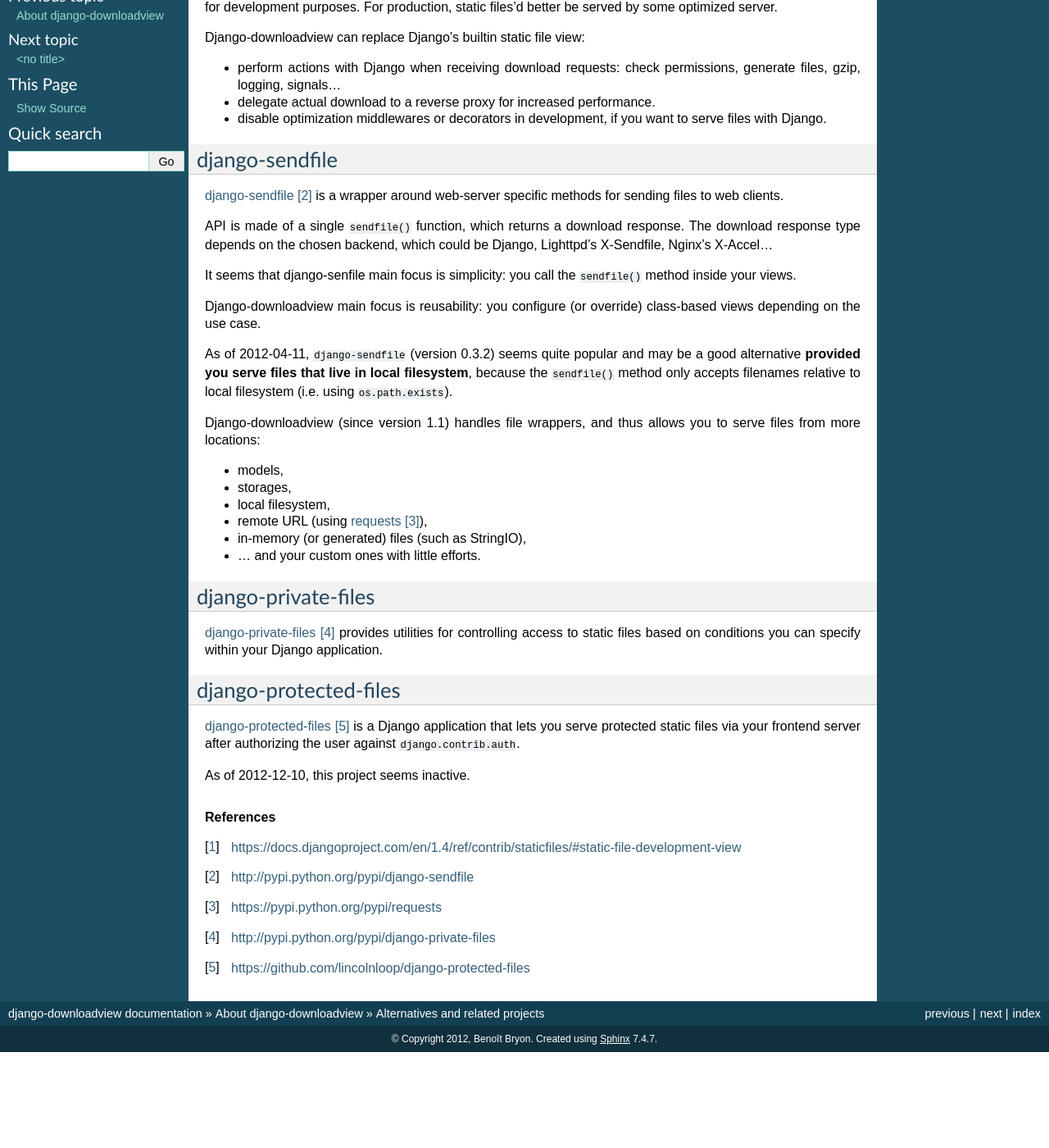
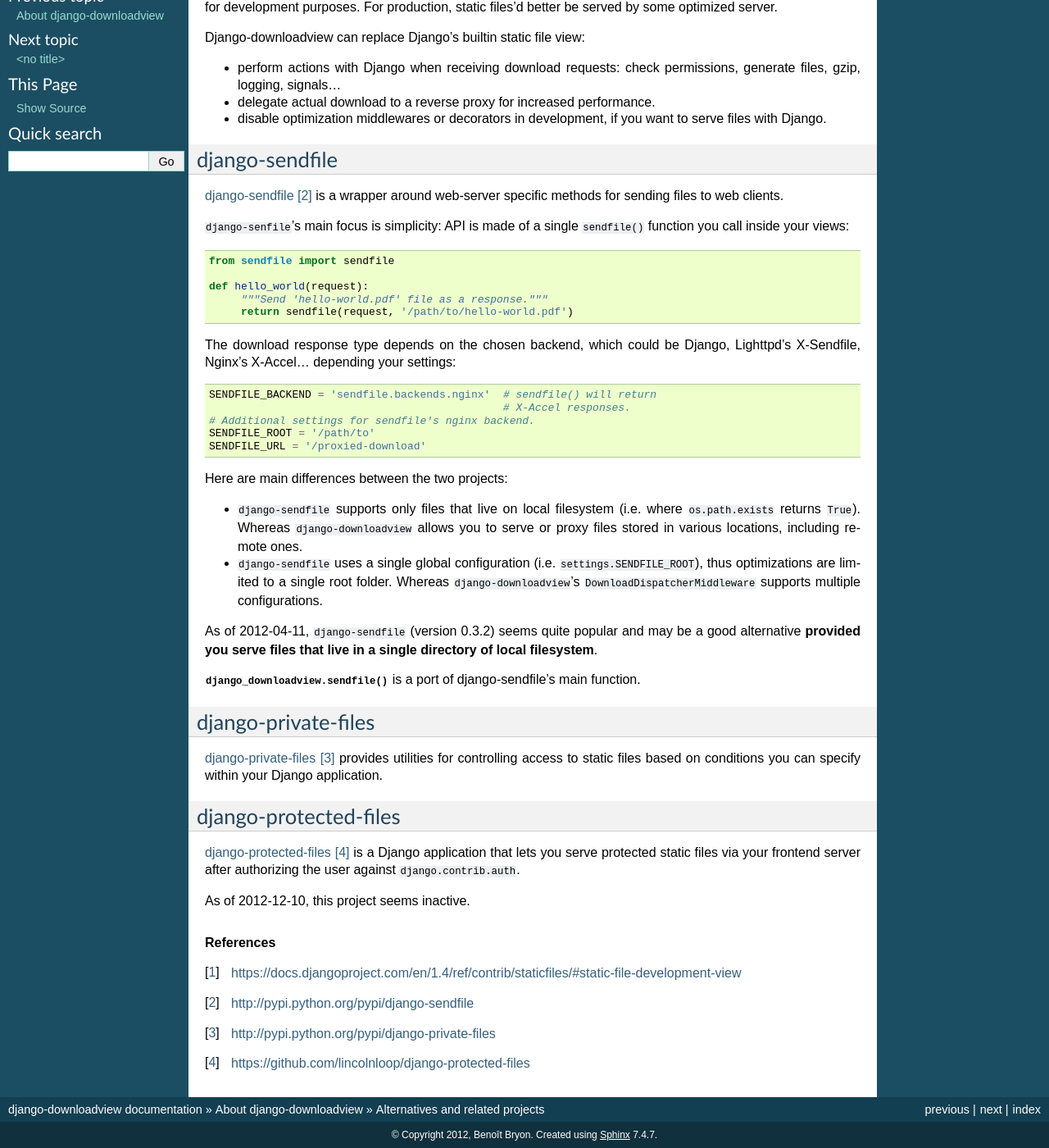
Before and after one commit to jazzband/django-downloadview, a Sphinx documentation site: the page built from docs/about/alternatives.txt, in a window 1280 px wide and 1400 px high, scrolled down 228 px. Shown: the whole window at 82% size. Built offline with Sphinx 7.4.7, drawn with Linux system fonts in a browser that asks for light colours; pages that are not in the unit, such as notebooks, are missing from menus; the version number could not be read and is left out; before the commit the page ends 1511 px from its top, so only the background shows below that.

Commit message:
Refs #41 - Introduced experimental port of django-sendfile's sendfile() function.

```diff
--- a/docs/about/alternatives.txt
+++ b/docs/about/alternatives.txt
@@ -30,30 +30,45 @@
 `django-sendfile`_ is a wrapper around web-server specific methods for sending
 files to web clients.
 
-API is made of a single ``sendfile()`` function, which returns a download
-response. The download response type depends on the chosen backend, which could
-be Django, Lighttpd's X-Sendfile, Nginx's X-Accel...
+``django-senfile``'s main focus is simplicity: API is made of a single
+``sendfile()`` function you call inside your views:
 
-It seems that django-senfile main focus is simplicity: you call the
-``sendfile()`` method inside your views.
+.. code:: python
 
-Django-downloadview main focus is reusability: you configure (or override)
-class-based views depending on the use case.
+   from sendfile import sendfile
+
+   def hello_world(request):
+	"""Send 'hello-world.pdf' file as a response."""
+    	return sendfile(request, '/path/to/hello-world.pdf')
+
+The download response type depends on the chosen backend, which could
+be Django, Lighttpd's X-Sendfile, Nginx's X-Accel... depending your settings:
+
+.. code:: python
+
+   SENDFILE_BACKEND = 'sendfile.backends.nginx'  # sendfile() will return
+                                                 # X-Accel responses.
+   # Additional settings for sendfile's nginx backend.
+   SENDFILE_ROOT = '/path/to'
+   SENDFILE_URL = '/proxied-download'
+
+Here are main differences between the two projects:
+
+* ``django-sendfile`` supports only files that live on local filesystem (i.e.
+  where ``os.path.exists`` returns ``True``). Whereas ``django-downloadview``
+  allows you to serve or proxy files stored in various locations, including
+  remote ones.
+
+* ``django-sendfile`` uses a single global configuration (i.e.
+  ``settings.SENDFILE_ROOT``), thus optimizations are limited to a single
+  root folder. Whereas ``django-downloadview``'s
+  ``DownloadDispatcherMiddleware`` supports multiple configurations.
 
 As of 2012-04-11, ``django-sendfile`` (version 0.3.2) seems quite popular and
-may be a good alternative **provided you serve files that live in local
-filesystem**, because the ``sendfile()`` method only accepts filenames relative
-to local filesystem (i.e. using ``os.path.exists``).
+may be a good alternative **provided you serve files that live in a single
+directory of local filesystem**.
 
-Django-downloadview (since version 1.1) handles file wrappers, and thus allows
-you to serve files from more locations:
-
-* models,
-* storages,
-* local filesystem,
-* remote URL (using `requests`_),
-* in-memory (or generated) files (such as StringIO),
-* ... and your custom ones with little efforts.
+:func:`django_downloadview.sendfile` is a port of django-sendfile's main function.
 
 
 ********************
```
Also changed, not shown: 1 other file.
